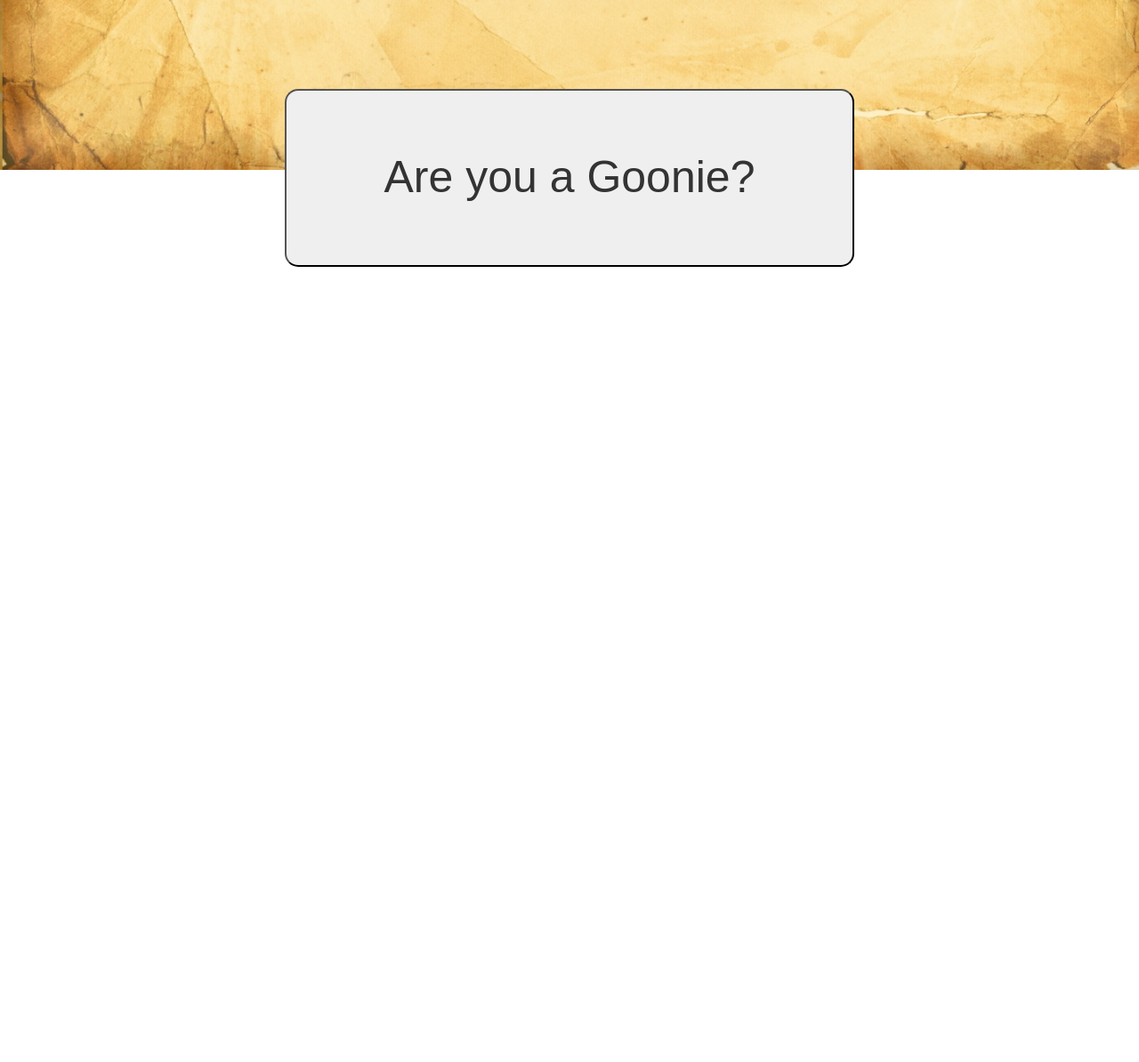
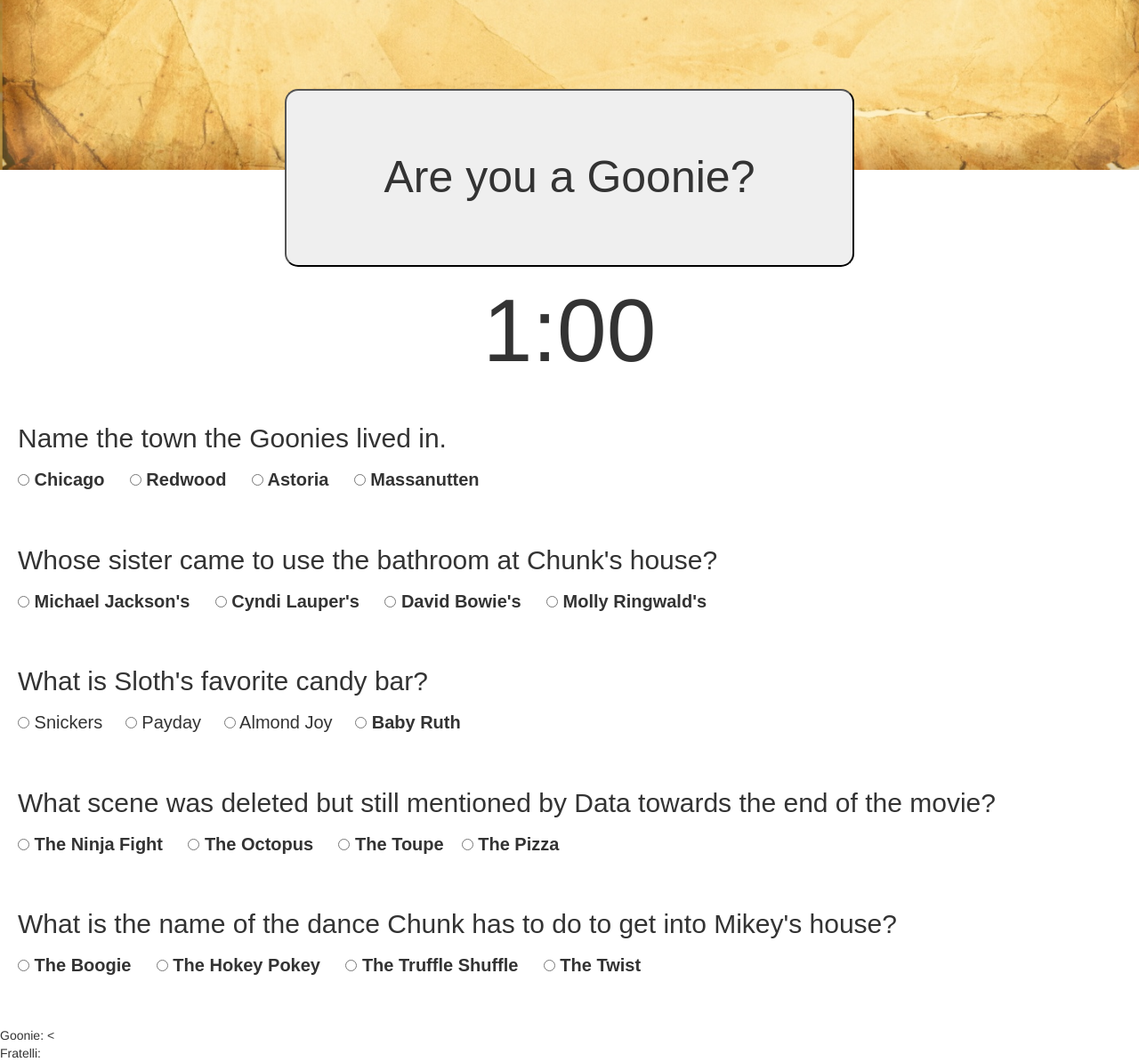
Before and after one commit to wesdriver45/TriviaGame, a plain HTML site: page index.html in a window 1280 px wide. Shown: the part 609-1803 px from the top of the page at 89% size. Before the commit the page ends 909 px from the top, so only its background shows below. Drawn offline with nearby package versions, Linux system fonts and the light colour scheme; a web font is replaced by a local one.

Commit message:
js and jq functions

```diff
--- a/assets/css/style.css
+++ b/assets/css/style.css
@@ -9,9 +9,16 @@ body, html {
 li {
 	display: inline;
 	font-size: 20px;
+	padding-right: 20px;
 }
 
 /*id's*/
+#display {
+	font-size: 100px;
+	text-align: center;
+	margin-bottom: 30px;
+}
+
 #header {
 	text-align: center;
 	margin-top: 40px;
@@ -26,6 +33,7 @@ li {
 	background-position: center;
 	background-repeat: no-repeat;
 	background-size: cover;
+
 }
 
 .startBox {
@@ -45,12 +53,11 @@ li {
 .ques {
 	font-family: 'Coda Caption', sans-serif;
 	font-size: 30px;
+	padding-bottom: 40px;
+
 }
 
 .quesBox {
+	padding-left: 20px;
 
 }
-
-.ques {
-	padding-bottom: 40px;
-}
--- a/assets/javascript/game.js
+++ b/assets/javascript/game.js
@@ -1,27 +1,53 @@
 
 window.onload = function() {
 	$("#gameBox").hide();
+	$("#display").hide();
+	$("#scoreBox").hide();
+
 };
 
-
-
+var right = 0;
+var wrong = 0;
 
 $(document).ready(function() {
 //start game function
 //big start button in center of page
 $(".startGame").on("click", function() {
+//timer set to 60
+	var timer = 60;
+
+	var interval = setInterval(function() {
+    	timer--;
+    	$("#display").text(timer);
+    	if (timer === 0) clearInterval(interval);
+		}, 1000);
+
 	$(".startBox").hide();
 	$("#header").hide();
 	$("#gameBox").show();
 	$("#display").show();
+
+
+	}
+
 });
-//timer at the top under title 'It's our time down here:'
+
+// $(":radio").on("click, function") {
+// 	if (value === "true") {
+// 		right++;
+// 	} else {
+// 		wrong++;
+// 	}
+// };
+
+
+
 
 
 });
-//timer set to 1:30
-//8 ques with 4 multi choice answers each
-//each answer has a circle click
+
+//ques function
+
 //compare each answer to right answer
 //game ends at time up or all ques answered
 //play again button at bottom resets game
--- a/index.html
+++ b/index.html
@@ -24,13 +24,17 @@
 		  	<h2>Goonies Trivia</h2>
 		</header>
 
+		<!-- big start button in center of page -->
 		<div class="startBox">
 		<button class="startGame" type="button">Are you a Goonie?</button>
 		</div>
 
 		<div id="gameBox">
 
-			<div id="display">00:00</div>
+			<div id="display">1:00</div>
+
+			<!-- 5 ques with 4 multi choice answers each
+				 each answer has a circle click -->
 
 			<div class="quesBox">
 
@@ -45,46 +49,56 @@
 
 				<div class="ques"> Whose sister came to use the bathroom 	at Chunk's house?
 					<ul>
-					    <li><label><input name="Question0" value="true" type="radio"> Michael Jackson's </label></li>
-					    <li><label><input name="Question0" value="false" type="radio"> Cyndi Lauper </label></li>
-					    <li><label><input name="Question0" value="false" type="radio"> David Bowie </label></li>
-					    <li><label><input name="Question0" value="false" type="radio"> Molly Ringwald </label></li>
+					    <li><label><input name="Question1" value="true" type="radio"> Michael Jackson's </label></li>
+					    <li><label><input name="Question1" value="false" type="radio"> Cyndi Lauper's </label></li>
+					    <li><label><input name="Question1" value="false" type="radio"> David Bowie's </label></li>
+					    <li><label><input name="Question1" value="false" type="radio"> Molly Ringwald's </label></li>
 					</ul>
 
 				</div>
 
 				<div class="ques"> What is Sloth's favorite candy bar?
 					<ul>
-					    <li><label><input name="Question0" value="false" type="radio"></label> Snickers </li>
-					    <li><label><input name="Question0" value="false" type="radio"></label> Payday </li>
-					    <li><label><input name="Question0" value="flase" type="radio"></label> Almond Joy </li>
-					    <li><label><input name="Question0" value="true" type="radio"> Baby Ruth </label></li>
+					    <li><label><input name="Question2" value="false" type="radio"></label> Snickers </li>
+					    <li><label><input name="Question2" value="false" type="radio"></label> Payday </li>
+					    <li><label><input name="Question2" value="flase" type="radio"></label> Almond Joy </li>
+					    <li><label><input name="Question2" value="true" type="radio"> Baby Ruth </label></li>
 					   </ul>
 
 				</div>
 
 				<div class="ques"> What scene was deleted but still 		mentioned by Data towards the end of the movie?
 					<ul>
-					    <li><label><input name="Question0" value="flase" type="radio"> The Ninja Fight </label></li>
-					    <li><label><input name="Question0" value="true" type="radio"> The Octopus </label></li>
-					    <li><label><input name="Question0" value="flase" type="radio"> The Toupe </label</li>
-					    <li><label><input name="Question0" value="flase" type="radio"> The Pizza </label></li>
+					    <li><label><input name="Question3" value="flase" type="radio"> The Ninja Fight </label></li>
+					    <li><label><input name="Question3" value="true" type="radio"> The Octopus </label></li>
+					    <li><label><input name="Question3" value="flase" type="radio"> The Toupe </label</li>
+					    <li><label><input name="Question3" value="flase" type="radio"> The Pizza </label></li>
 					   </ul>
 
 				</div>
 
 				<div class="ques"> What is the name of the dance Chunk has 		to do to get into Mikey's house?
 					<ul>
-					    <li><label><input name="Question0" value="flase" type="radio"> The Boogie </label></li>
-					    <li><label><input name="Question0" value="flase" type="radio"> The Hokey Pokey </label></li>
-					    <li><label><input name="Question0" value="flase" type="radio"> The Truffle Shuffle </label></li>
-					    <li><label><input name="Question0" value="flase" type="radio"> The Twist </label></li>
+					    <li><label><input name="Question4" value="flase" type="radio"> The Boogie </label></li>
+					    <li><label><input name="Question4" value="flase" type="radio"> The Hokey Pokey </label></li>
+					    <li><label><input name="Question4" value="flase" type="radio"> The Truffle Shuffle </label></li>
+					    <li><label><input name="Question4" value="flase" type="radio"> The Twist </label></li>
 					</ul>
 				</div>
 
 			</div>
 
+
+			<div id="scoreBox">
+				Goonie:
+				<span id="right"></span><<br>
+				Fratelli:
+				<span id="wrong"></span>
+			</div>
+
+
  		</div>
+
 
 
 
```
